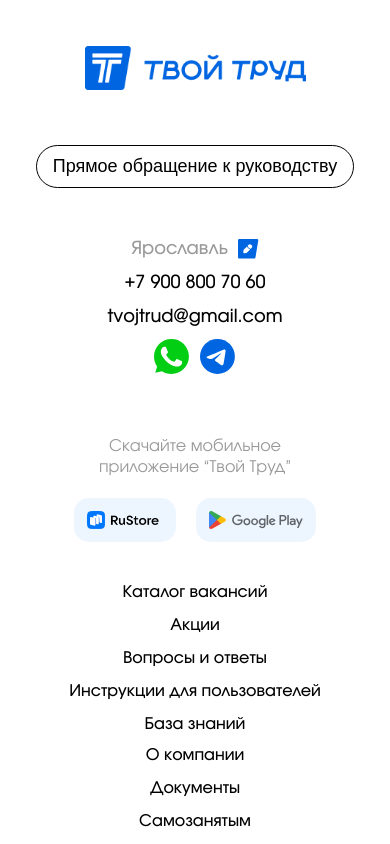
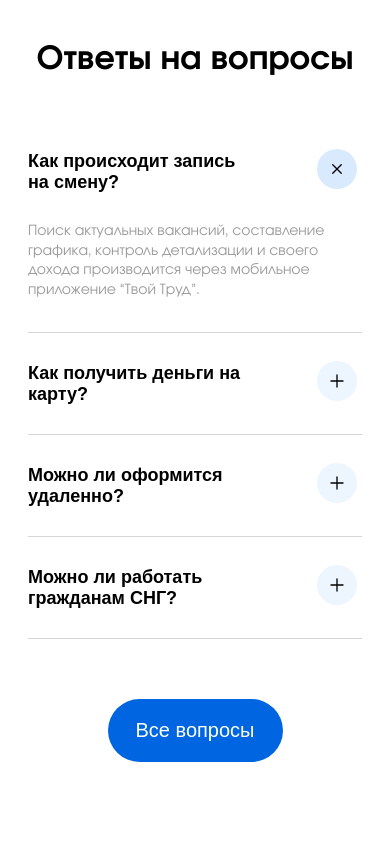
Before and after one commit to mahlufartem/frontend-tvoy-trud, a Next.js app: page / in a window 390 px wide. Shown: the part 5660-6504 px from the top of the page. Built offline with nearby package versions, Linux system fonts and the light colour scheme.

Commit message:
раздел FAQ

```diff
--- /dev/null
+++ b/src/assets/icons/CloseRoundedIcon.jsx
@@ -0,0 +1,28 @@
+import React from 'react'
+
+const CloseRoundedIcon = () => {
+	return (
+		<svg
+			width='45'
+			height='45'
+			viewBox='0 0 45 45'
+			fill='none'
+			xmlns='http://www.w3.org/2000/svg'
+		>
+			<rect
+				width='45'
+				height='45'
+				rx='22.5'
+				fill='#D9EAFF'
+			/>
+			<path
+				d='M17.7273 17.727L27.2733 27.273M17.7273 27.273L27.2733 17.727'
+				stroke='black'
+				strokeWidth='1.5'
+				strokeLinecap='round'
+			/>
+		</svg>
+	)
+}
+
+export default CloseRoundedIcon
--- /dev/null
+++ b/src/assets/icons/CrossRoundedIcon.jsx
@@ -0,0 +1,28 @@
+import React from 'react'
+
+const CrossRoundedIcon = () => {
+	return (
+		<svg
+			width='45'
+			height='45'
+			viewBox='0 0 45 45'
+			fill='none'
+			xmlns='http://www.w3.org/2000/svg'
+		>
+			<rect
+				width='45'
+				height='45'
+				rx='22.5'
+				fill='#EDF5FF'
+			/>
+			<path
+				d='M22.5 15.75V29.25M15.75 22.5H29.25'
+				stroke='black'
+				strokeWidth='1.5'
+				strokeLinecap='round'
+			/>
+		</svg>
+	)
+}
+
+export default CrossRoundedIcon
--- /dev/null
+++ b/src/components/FAQ/FAQ.jsx
@@ -0,0 +1,56 @@
+'use client'
+
+import React, { useState } from 'react'
+
+import CloseRoundedIcon from '@/assets/icons/CloseRoundedIcon'
+import CrossRoundedIcon from '@/assets/icons/CrossRoundedIcon'
+
+import { faq } from '@/components/FAQ/data'
+
+import styles from './FAQ.module.scss'
+
+const FAQ = () => {
+	const [activeId, setActiveId] = useState(1)
+
+	const toggle = id => {
+		setActiveId(prev => (prev === id ? null : id))
+	}
+
+	return (
+		<div className={styles.root}>
+			<h2 className={styles.title}>Ответы на вопросы</h2>
+
+			<div className={styles.list}>
+				{faq.map(item => {
+					const isActive = item.id === activeId
+
+					return (
+						<div
+							key={item.id}
+							className={`${styles.item} ${isActive ? styles.active : ''}`}
+						>
+							<button
+								className={styles.head}
+								onClick={() => toggle(item.id)}
+							>
+								<span className={styles.question}>{item.question}</span>
+
+								<div className={styles.icon}>
+									{isActive ? <CloseRoundedIcon /> : <CrossRoundedIcon />}
+								</div>
+							</button>
+
+							<div className={styles.body}>
+								<p>{item.answer}</p>
+							</div>
+						</div>
+					)
+				})}
+			</div>
+
+			<button className={styles.all}>Все вопросы</button>
+		</div>
+	)
+}
+
+export default FAQ
--- /dev/null
+++ b/src/components/FAQ/FAQ.module.scss
@@ -0,0 +1,99 @@
+.root {
+  background: #fff;
+  padding: 60px 80px;
+  text-align: center;
+
+  @media (max-width: 767px) {
+    padding: 40px 28px;
+  }
+}
+
+.title {
+  font-size: 36px;
+  font-weight: 700;
+  margin-bottom: 60px;
+
+  @media (max-width: 1023px) {
+    font-size: 32px;
+    margin-bottom: 40px;
+  }
+
+}
+
+.list {
+  max-width: 920px;
+  margin: 0 auto 60px;
+  text-align: left;
+}
+
+.item {
+  border-bottom: 1px solid rgba(0, 0, 0, 0.16);
+}
+
+.head {
+  width: 100%;
+  background: none;
+  border: none;
+  padding: 35px 0;
+  display: flex;
+  align-items: center;
+  justify-content: space-between;
+  cursor: pointer;
+  font-size: 20px;
+  font-weight: 600;
+  text-align: left;
+
+  @media (max-width: 1023px) {
+    padding: 28px 0;
+  }
+
+  @media (max-width: 767px) {
+    font-size: 18px;
+  }
+}
+
+.question{
+  @media (max-width: 767px) {
+    max-width: 220px;
+  }
+}
+.icon {
+  width: 45px;
+  height: 45px;
+  flex-shrink: 0;
+
+  & svg {
+    @media (max-width: 1023px) {
+      width: 40px;
+      height: 40px;
+    }
+  }
+}
+
+.body {
+  max-height: 0;
+  overflow: hidden;
+  transition: max-height 0.3s ease;
+}
+
+.body p {
+  padding-bottom: 32px;
+  font-size: 14px;
+  line-height: 1.4;
+  color: $main-light-black;
+  max-width: 700px;
+}
+
+.active .body {
+  max-height: 200px;
+}
+
+.all {
+  padding: 20px 28px;
+  border-radius: 45px;
+  border: none;
+  background: $main-blue;
+  color: $main-white;
+  font-size: 20px;
+  cursor: pointer;
+}
--- /dev/null
+++ b/src/components/FAQ/data.js
@@ -0,0 +1,24 @@
+export const faq = [
+	{
+		id: 1,
+		question: 'Как происходит запись на смену?',
+		answer:
+			'Поиск актуальных вакансий, составление графика, контроль детализации и своего дохода производится через мобильное приложение “Твой Труд”.'
+	},
+	{
+		id: 2,
+		question: 'Как получить деньги на карту?',
+		answer:
+			'Выплаты производятся автоматически после завершения смены на указанную вами банковскую карту.'
+	},
+	{
+		id: 3,
+		question: 'Можно ли оформится удаленно?',
+		answer: ''
+	},
+	{
+		id: 4,
+		question: 'Можно ли работать гражданам СНГ?',
+		answer: ''
+	}
+]
--- a/src/components/VacanciesCarousel/VacanciesCarousel.module.scss
+++ b/src/components/VacanciesCarousel/VacanciesCarousel.module.scss
@@ -37,6 +37,7 @@
 
 .controls {
 	display: flex;
+	gap: 10px;
 }
 
 .controlBtn {
--- a/src/pages/MainPage/MainPage.jsx
+++ b/src/pages/MainPage/MainPage.jsx
@@ -7,6 +7,7 @@ import Section_4 from '@/pages/MainPage/sections/Section_4/Section_4'
 import Section_5 from '@/pages/MainPage/sections/Section_5/Section_5'
 import Section_6 from '@/pages/MainPage/sections/Section_6/Section_6'
 import Section_7 from '@/pages/MainPage/sections/Section_7/Section_7'
+import Section_8 from '@/pages/MainPage/sections/Section_8/Section_8'
 
 import styles from './MainPage.module.scss'
 
@@ -20,6 +21,7 @@ const MainPage = () => {
 			<Section_5 />
 			<Section_6 />
 			<Section_7 />
+			<Section_8 />
 		</div>
 	)
 }
--- /dev/null
+++ b/src/pages/MainPage/sections/Section_8/Section_8.jsx
@@ -0,0 +1,13 @@
+import React from 'react'
+
+import FAQ from '@/components/FAQ/FAQ'
+
+const Section_8 = () => {
+	return (
+		<section>
+			<FAQ />
+		</section>
+	)
+}
+
+export default Section_8
```
